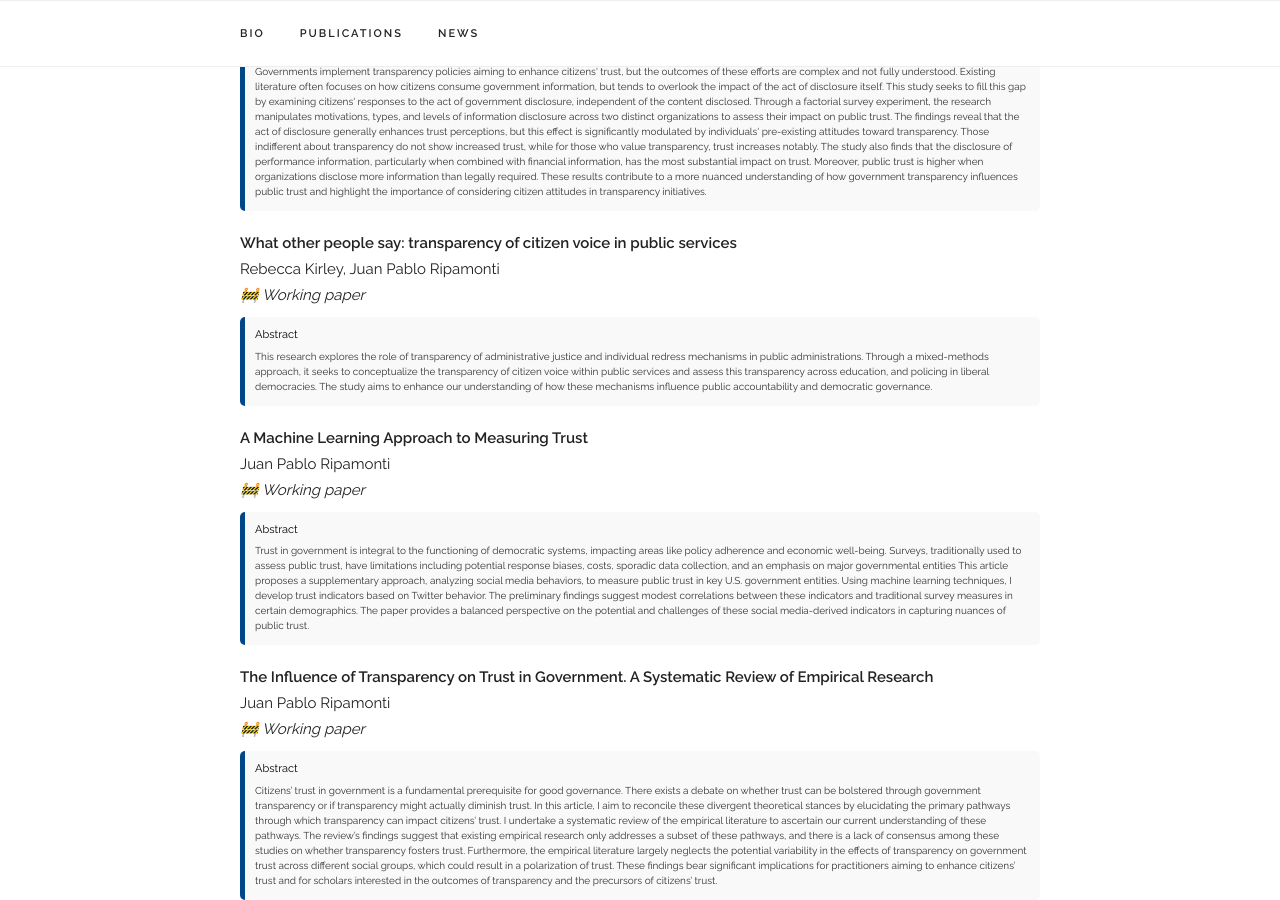
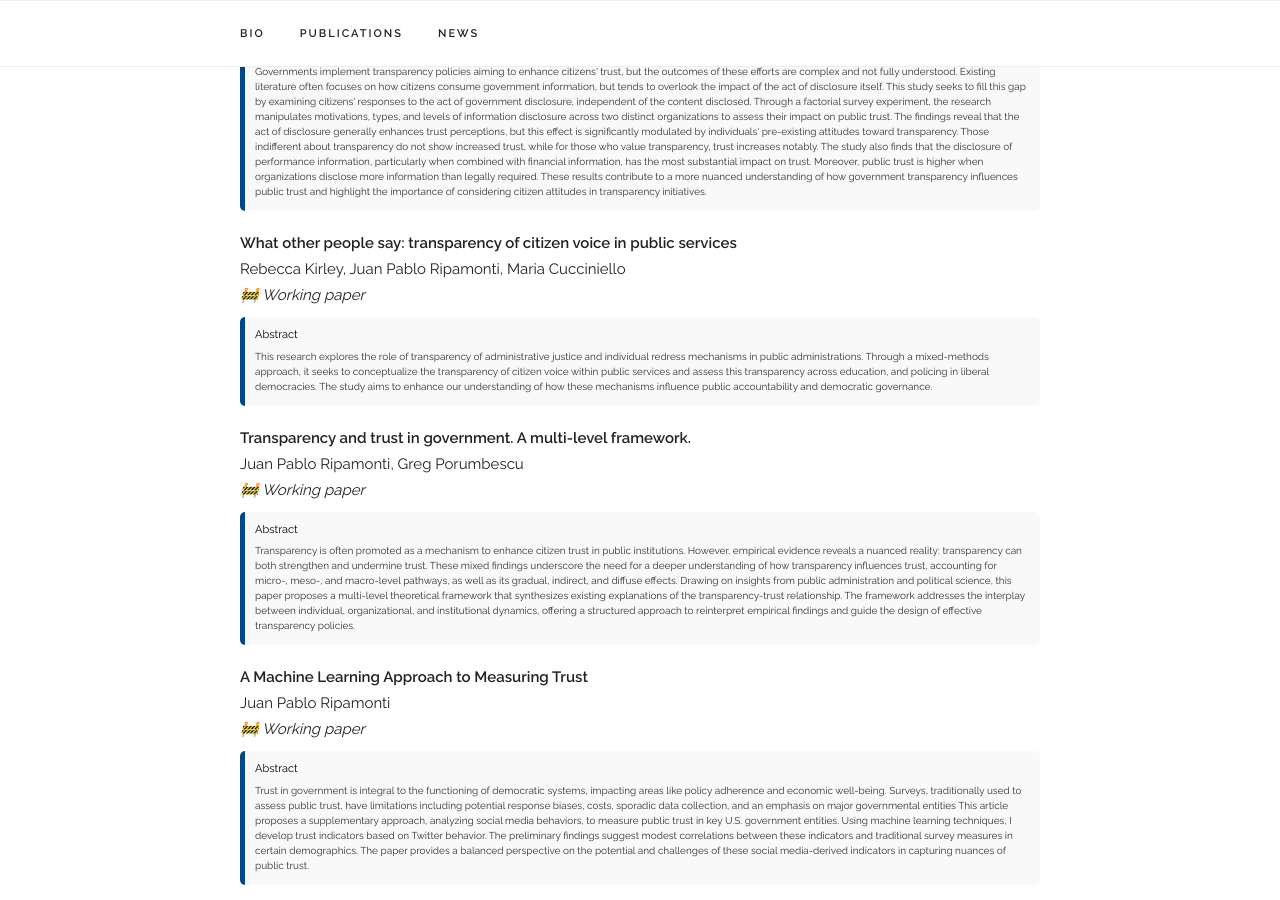
Before and after one commit to jpripamonti/jpripamonti.github.io, a Jekyll site: the page built from index.html, in a window 1280 px wide and 900 px high, scrolled down 1131 px. Built offline with Jekyll 4.4.1, drawn with Linux system fonts in a browser that asks for light colours; some web fonts are replaced; some of the changed text lies outside the part shown.

Commit message:
updated publications

```diff
--- a/_data/publications.yaml
+++ b/_data/publications.yaml
@@ -11,10 +11,20 @@ papers:
 
 
   - title: "What other people say: transparency of citizen voice in public services"
-    authors: "Rebecca Kirley, Juan Pablo Ripamonti"
+    authors: "Rebecca Kirley, Juan Pablo Ripamonti, Maria Cucciniello"
     venue: "🚧 Working paper"
     sourceLink: ""
     abstract: "This research explores the role of transparency of administrative justice and individual redress mechanisms in public administrations. Through a mixed-methods approach, it seeks to conceptualize the transparency of citizen voice within public services and assess this transparency across education, and policing in liberal democracies. The study aims to enhance our understanding of how these mechanisms influence public accountability and democratic governance."
+    #preprint: "http://arxiv.org/abs/2309.11599"
+    #prereg: "https://osf.io/kwbev?view_only=c5639dcc6292482b8bd79f2086b38d24"
+    #year: "2023"
+    selected: y
+
+  - title: "Transparency and trust in government. A multi-level framework."
+    authors: "Juan Pablo Ripamonti, Greg Porumbescu"
+    venue: "🚧 Working paper"
+    sourceLink: ""
+    abstract: "Transparency is often promoted as a mechanism to enhance citizen trust in public institutions. However, empirical evidence reveals a nuanced reality: transparency can both strengthen and undermine trust. These mixed findings underscore the need for a deeper understanding of how transparency influences trust, accounting for micro-, meso-, and macro-level pathways, as well as its gradual, indirect, and diffuse effects. Drawing on insights from public administration and political science, this paper proposes a multi-level theoretical framework that synthesizes existing explanations of the transparency-trust relationship. The framework addresses the interplay between individual, organizational, and institutional dynamics, offering a structured approach to reinterpret empirical findings and guide the design of effective transparency policies."
     #preprint: "http://arxiv.org/abs/2309.11599"
     #prereg: "https://osf.io/kwbev?view_only=c5639dcc6292482b8bd79f2086b38d24"
     #year: "2023"
--- a/index.html
+++ b/index.html
@@ -143,7 +143,7 @@ title: Home
 
 <!-- ========== BLOG ========== -->
 
-
+<!--
 <div class="docs-section" id="blog">
   <h4>Blog</h4>
   {% for post in site.posts %}
@@ -161,8 +161,7 @@ title: Home
     </article>
   {% endfor %}
 </div>
-
-
+-->
 
 
 <!-- ========== THANKS ========== -->
```
